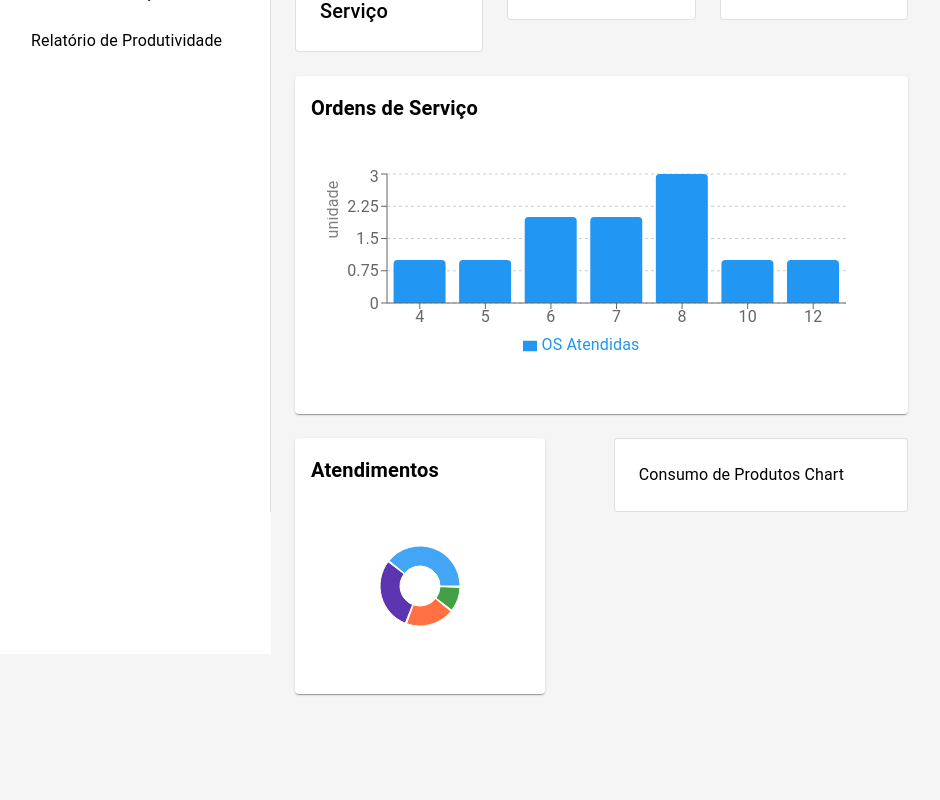
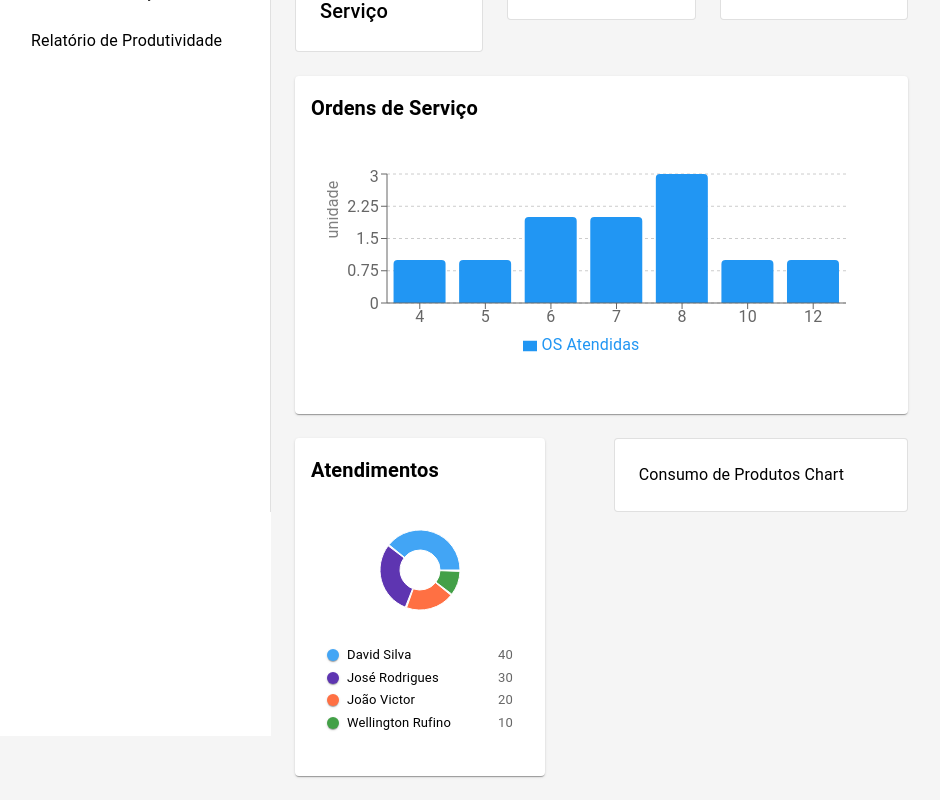
Before and after one commit to Sankhya-ABC/nikkey-frontend, a React (Vite) app: page /dashboard in a window 1280 px wide. Shown: the part 288-1088 px from the top of the page, without its empty margins (29-969 px from the left). Before the commit the page ends 1006 px from the top, so only its background shows below. Built offline with nearby package versions, Linux system fonts and the light colour scheme; some icons are missing.

Commit message:
feat: AtendimentosChart

```diff
--- a/src/pages/Dashboard/components/AtendimentosChart.tsx
+++ b/src/pages/Dashboard/components/AtendimentosChart.tsx
@@ -1,5 +1,5 @@
 import { Box, Card, CardContent, Typography } from "@mui/material";
-import { Cell, Legend, Pie, PieChart, ResponsiveContainer } from "recharts";
+import { Cell, Pie, PieChart, ResponsiveContainer, Tooltip } from "recharts";
 
 const data = [
   { name: "David Silva", value: 40, color: "#42A5F5" },
@@ -11,14 +11,28 @@ const data = [
 export const AtendimentosChart = () => {
   return (
     <Card sx={{ width: 250, p: 2 }}>
-      <Typography variant="h6" sx={{ fontWeight: 600, mb: 3 }}>
+      <Typography variant="h6" sx={{ fontWeight: 600, mb: 1 }}>
         Atendimentos
       </Typography>
+
       <CardContent
-        sx={{ display: "flex", flexDirection: "column", alignItems: "center" }}
+        sx={{
+          display: "flex",
+          flexDirection: "column",
+          alignItems: "center",
+          gap: 1,
+        }}
       >
         <ResponsiveContainer width="100%" height={120}>
           <PieChart>
+            {/* Tooltip: mostra "X atendimentos" e o nome da pessoa */}
+            <Tooltip
+              formatter={(value: number, name: string) => [
+                `${value} atendimentos`,
+                name,
+              ]}
+            />
+
             <Pie
               data={data}
               dataKey="value"
@@ -26,6 +40,8 @@ export const AtendimentosChart = () => {
               outerRadius={40}
               innerRadius={20}
               paddingAngle={2}
+              // cursor muda quando passa o mouse
+              cursor="pointer"
             >
               {data.map((entry, index) => (
                 <Cell key={`cell-${index}`} fill={entry.color} />
@@ -34,14 +50,40 @@ export const AtendimentosChart = () => {
           </PieChart>
         </ResponsiveContainer>
 
+        {/* Legenda personalizada */}
         <Box sx={{ width: "100%", mt: 1 }}>
-          <Legend
-            verticalAlign="middle"
-            align="left"
-            layout="vertical"
-            iconType="circle"
-            wrapperStyle={{ fontSize: 12 }}
-          />
+          {data.map((entry) => (
+            <Box
+              key={entry.name}
+              sx={{
+                display: "flex",
+                alignItems: "center",
+                gap: 1,
+                mb: 0.5,
+              }}
+            >
+              {/* ponto colorido */}
+              <Box
+                sx={{
+                  width: 12,
+                  height: 12,
+                  borderRadius: "50%",
+                  backgroundColor: entry.color,
+                  boxShadow: 1,
+                }}
+              />
+              {/* nome e opcionalmente a quantidade */}
+              <Typography variant="body2" sx={{ fontSize: 13 }}>
+                {entry.name}
+              </Typography>
+              <Typography
+                variant="body2"
+                sx={{ fontSize: 13, ml: "auto", color: "text.secondary" }}
+              >
+                {entry.value}
+              </Typography>
+            </Box>
+          ))}
         </Box>
       </CardContent>
     </Card>
```
